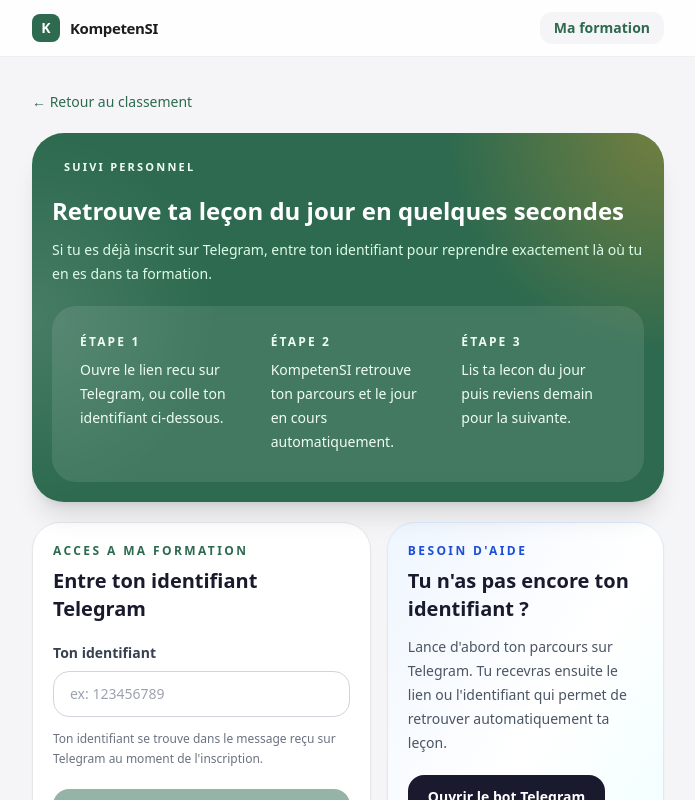
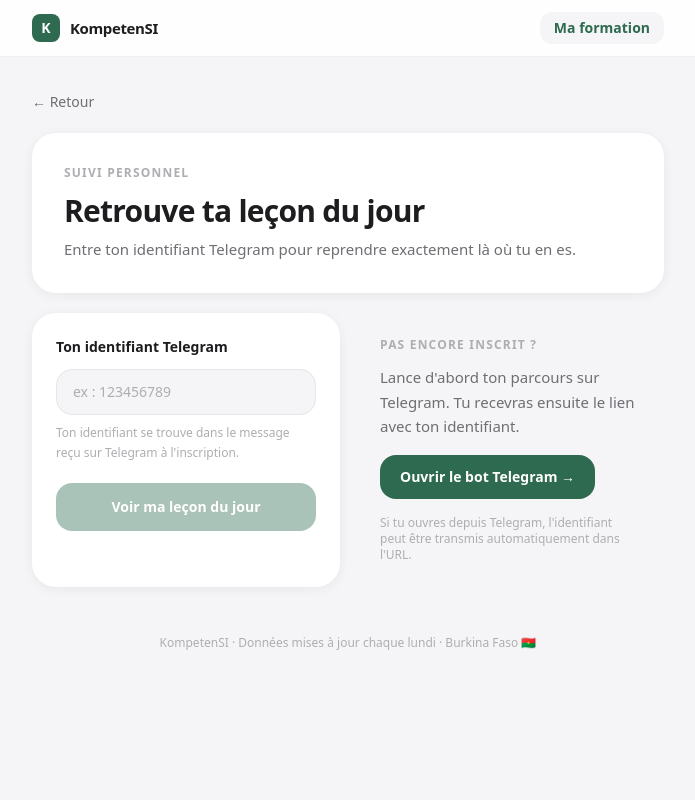
Before and after one commit to ytrulycom-debug/kompeten-si-app, a Next.js app: page /ma-formation in a window 1280 px wide. Shown: the top 800 px of the page, without its empty margins (292-987 px from the left). Built offline with nearby package versions, Linux system fonts and the light colour scheme.

Commit message:
design: apple redesign ma-formation page

```diff
--- a/app/ma-formation/page.tsx
+++ b/app/ma-formation/page.tsx
@@ -14,12 +14,6 @@
 }
 
 const JOUR_EMOJIS = ['🌱', '📖', '💡', '🛠️', '🔗', '🚀', '🏆']
-
-const ENTRY_STEPS = [
-  'Ouvre le lien recu sur Telegram, ou colle ton identifiant ci-dessous.',
-  'KompetenSI retrouve ton parcours et le jour en cours automatiquement.',
-  'Lis ta lecon du jour puis reviens demain pour la suivante.',
-]
 
 function MaFormationContent() {
   const [chatId, setChatId] = useState('')
@@ -71,117 +65,42 @@
 
   return (
     <div className="space-y-5">
+
       <Link
         href="/"
-        className="inline-flex items-center gap-1 text-sm font-medium text-brand-green hover:underline"
+        className="inline-flex items-center gap-1.5 text-sm font-medium text-apple-secondary transition hover:text-apple-text"
       >
-        ← Retour au classement
+        ← Retour
       </Link>
 
-      {!data && (
-        <section className="relative overflow-hidden rounded-[2rem] bg-brand-green p-5 text-white shadow-xl">
-          <div className="absolute inset-0 bg-[radial-gradient(circle_at_top_right,_rgba(245,166,35,0.35),_transparent_30%),radial-gradient(circle_at_left,_rgba(255,255,255,0.12),_transparent_28%)]" />
-          <div className="relative">
-            <p className="inline-flex rounded-full bg-white/14 px-3 py-1 text-[11px] font-semibold uppercase tracking-[0.2em] text-green-50">
+      {/* Intro header */}
+      {!data && !loading && (
+        <div className="rounded-3xl bg-white p-6 shadow-card sm:p-8">
+          <p className="text-xs font-semibold uppercase tracking-widest text-apple-tertiary">
             Suivi personnel
           </p>
-            <h2 className="mt-4 text-2xl font-extrabold leading-tight">
-              Retrouve ta leçon du jour en quelques secondes
-            </h2>
-            <p className="mt-3 text-sm leading-6 text-green-100">
-              Si tu es déjà inscrit sur Telegram, entre ton identifiant pour reprendre
-              exactement là où tu en es dans ta formation.
-            </p>
-            <div className="mt-5 grid gap-3 rounded-3xl bg-white/10 p-4 backdrop-blur-sm sm:grid-cols-3">
-              {ENTRY_STEPS.map((step, index) => (
-                <div key={step} className="rounded-2xl bg-white/8 p-3">
-                  <p className="text-xs font-semibold uppercase tracking-[0.18em] text-green-50">
-                    Étape {index + 1}
-                  </p>
-                  <p className="mt-2 text-sm leading-6 text-green-50">{step}</p>
-                </div>
-              ))}
-            </div>
-          </div>
-        </section>
-      )}
-
-      {loading && !data && (
-        <div className="rounded-[1.75rem] border border-brand-green/10 bg-white/80 py-16 text-center shadow-sm backdrop-blur">
-          <div className="mx-auto mb-4 h-10 w-10 animate-spin rounded-full border-4 border-brand-green border-t-transparent" />
-          <p className="text-sm font-semibold text-gray-700">
-            Chargement de ta formation...
-          </p>
-          <p className="mt-1 text-sm text-gray-500">
-            Nous retrouvons ton parcours et ta leçon du jour.
+          <h1 className="mt-3 text-2xl font-black tracking-tight text-apple-text sm:text-3xl">
+            Retrouve ta leçon du jour
+          </h1>
+          <p className="mt-2 text-[15px] leading-relaxed text-apple-secondary">
+            Entre ton identifiant Telegram pour reprendre exactement là où tu en es.
           </p>
         </div>
       )}
 
-      {!loading && !data && !chatIdFromUrl && (
-        <section className="grid gap-4 sm:grid-cols-[1.1fr_0.9fr]">
-          <form
-            onSubmit={handleSubmit}
-            className="rounded-[1.75rem] border border-gray-200 bg-white p-5 shadow-sm"
-          >
-            <p className="text-xs font-semibold uppercase tracking-[0.2em] text-brand-green">
-              Acces a ma formation
+      {/* Loading */}
+      {loading && (
+        <div className="flex flex-col items-center py-20 text-center">
+          <div className="h-8 w-8 animate-spin rounded-full border-[3px] border-brand-green border-t-transparent" />
+          <p className="mt-4 text-sm font-medium text-apple-secondary">
+            Chargement de ta formation…
           </p>
-            <h3 className="mt-2 text-xl font-bold text-brand-dark">
-              Entre ton identifiant Telegram
-            </h3>
-            <label className="mt-5 block text-sm font-semibold text-gray-700">
-              Ton identifiant
-            </label>
-            <input
-              type="text"
-              value={chatId}
-              onChange={(e) => setChatId(e.target.value)}
-              placeholder="ex: 123456789"
-              className="mt-2 w-full rounded-2xl border border-gray-300 px-4 py-3 text-sm focus:outline-none focus:ring-2 focus:ring-brand-green"
-            />
-            <p className="mt-3 text-xs leading-5 text-gray-500">
-              Ton identifiant se trouve dans le message reçu sur Telegram au moment
-              de l'inscription.
-            </p>
-            <button
-              type="submit"
-              disabled={loading || !chatId.trim()}
-              className="mt-5 w-full rounded-2xl bg-brand-green py-3 text-sm font-bold text-white transition hover:bg-green-800 disabled:opacity-50"
-            >
-              Voir ma formation du jour
-            </button>
-          </form>
-
-          <div className="rounded-[1.75rem] border border-blue-100 bg-gradient-to-br from-blue-50 via-white to-cyan-50 p-5 shadow-sm">
-            <p className="text-xs font-semibold uppercase tracking-[0.2em] text-blue-700">
-              Besoin d'aide
-            </p>
-            <h3 className="mt-2 text-xl font-bold text-brand-dark">
-              Tu n'as pas encore ton identifiant ?
-            </h3>
-            <p className="mt-3 text-sm leading-6 text-gray-600">
-              Lance d'abord ton parcours sur Telegram. Tu recevras ensuite le lien
-              ou l'identifiant qui permet de retrouver automatiquement ta leçon.
-            </p>
-            <a
-              href="https://t.me/Kompetensi12bot"
-              target="_blank"
-              rel="noopener noreferrer"
-              className="mt-5 inline-flex items-center justify-center rounded-2xl bg-brand-dark px-5 py-3 text-sm font-bold text-white transition hover:brightness-95"
-            >
-              Ouvrir le bot Telegram
-            </a>
-            <div className="mt-4 rounded-2xl bg-white/80 p-4 text-sm text-gray-600 shadow-sm">
-              Astuce: si tu ouvres ce lien depuis Telegram, l'identifiant peut être
-              transmis automatiquement dans l'URL.
         </div>
-          </div>
-        </section>
       )}
 
+      {/* Error */}
       {erreur && (
-        <div className="rounded-[1.5rem] border border-red-200 bg-red-50 p-4">
+        <div className="rounded-3xl border border-red-100 bg-red-50 p-5">
           <p className="text-sm font-semibold text-red-700">{erreur}</p>
           <a
             href="https://t.me/Kompetensi12bot"
@@ -194,117 +113,155 @@
         </div>
       )}
 
+      {/* Form */}
+      {!loading && !data && !chatIdFromUrl && (
+        <div className="grid gap-4 sm:grid-cols-2">
+          <form
+            onSubmit={handleSubmit}
+            className="rounded-3xl bg-white p-6 shadow-card"
+          >
+            <label className="block text-sm font-semibold text-apple-text">
+              Ton identifiant Telegram
+            </label>
+            <input
+              type="text"
+              value={chatId}
+              onChange={(e) => setChatId(e.target.value)}
+              placeholder="ex : 123456789"
+              className="mt-3 w-full rounded-2xl border border-apple-separator bg-apple-bg px-4 py-3 text-sm text-apple-text placeholder-apple-tertiary outline-none transition focus:border-brand-green focus:ring-2 focus:ring-brand-green/20"
+            />
+            <p className="mt-2 text-xs leading-5 text-apple-tertiary">
+              Ton identifiant se trouve dans le message reçu sur Telegram à l&apos;inscription.
+            </p>
+            <button
+              type="submit"
+              disabled={loading || !chatId.trim()}
+              className="mt-5 w-full rounded-2xl bg-brand-green py-3.5 text-sm font-bold text-white transition hover:bg-green-800 disabled:opacity-40"
+            >
+              Voir ma leçon du jour
+            </button>
+          </form>
+
+          <div className="rounded-3xl bg-apple-bg p-6">
+            <p className="text-xs font-semibold uppercase tracking-widest text-apple-tertiary">
+              Pas encore inscrit ?
+            </p>
+            <p className="mt-3 text-[15px] leading-relaxed text-apple-secondary">
+              Lance d&apos;abord ton parcours sur Telegram. Tu recevras ensuite le lien avec ton identifiant.
+            </p>
+            <a
+              href="https://t.me/Kompetensi12bot"
+              target="_blank"
+              rel="noopener noreferrer"
+              className="mt-4 inline-flex items-center gap-2 rounded-2xl bg-brand-green px-5 py-3 text-sm font-bold text-white transition hover:bg-green-800"
+            >
+              Ouvrir le bot Telegram →
+            </a>
+            <p className="mt-4 text-xs text-apple-tertiary">
+              Si tu ouvres depuis Telegram, l&apos;identifiant peut être transmis automatiquement dans l&apos;URL.
+            </p>
+          </div>
+        </div>
+      )}
+
+      {/* Lesson data */}
       {data && (
         <div className="space-y-4">
-          <section className="relative overflow-hidden rounded-[2rem] bg-brand-green p-5 text-white shadow-xl">
-            <div className="absolute inset-0 bg-[radial-gradient(circle_at_top_right,_rgba(245,166,35,0.35),_transparent_30%),radial-gradient(circle_at_left,_rgba(255,255,255,0.12),_transparent_28%)]" />
-            <div className="relative">
-              <p className="inline-flex rounded-full bg-white/14 px-3 py-1 text-[11px] font-semibold uppercase tracking-[0.2em] text-green-50">
+
+          {/* Progress header */}
+          <section className="rounded-3xl bg-white p-6 shadow-card">
+            <div className="flex items-start justify-between gap-3">
+              <div>
+                <p className="text-xs font-semibold uppercase tracking-widest text-apple-tertiary">
                   {data.semaine}
                 </p>
-              <h2 className="mt-4 text-2xl font-extrabold leading-tight">
+                <h2 className="mt-2 text-2xl font-black tracking-tight text-apple-text">
                   {data.competence}
                 </h2>
-              <p className="mt-2 text-sm leading-6 text-green-100">
-                {data.nb_offres} offre{data.nb_offres > 1 ? 's' : ''} cette semaine.
-                Tu es actuellement au Jour {data.jour_actuel} sur 7.
+                <p className="mt-1 text-sm text-apple-secondary">
+                  {data.nb_offres} offre{data.nb_offres > 1 ? 's' : ''} cette semaine
                 </p>
-
-              <div className="mt-5 rounded-3xl bg-white/10 p-4 backdrop-blur-sm">
-                <div className="flex items-center gap-3">
-                  <span className="rounded-full bg-white px-3 py-1 text-sm font-bold text-brand-green">
+              </div>
+              <span className="shrink-0 rounded-full bg-brand-green px-3 py-1.5 text-sm font-bold text-white">
                 Jour {data.jour_actuel} / 7
               </span>
-                  <div className="h-2 flex-1 rounded-full bg-green-900">
-                    <div
-                      className="h-2 rounded-full bg-white transition-all duration-500"
-                      style={{ width: `${(data.jour_actuel / 7) * 100}%` }}
-                    />
             </div>
-                  <span className="text-xs text-green-100">
-                    {data.jour_actuel === 7 ? 'Terminé' : `${7 - data.jour_actuel} jours restants`}
-                  </span>
-                </div>
-                <div className="mt-3 flex gap-1.5">
+            <div className="mt-5">
+              <div className="flex gap-1">
                 {Array.from({ length: 7 }, (_, i) => (
                   <div
                     key={i}
-                      className={`h-1.5 flex-1 rounded-full ${
-                        i < data.jour_actuel ? 'bg-white' : 'bg-green-800'
+                    className={`h-1.5 flex-1 rounded-full transition-all ${
+                      i < data.jour_actuel ? 'bg-brand-green' : 'bg-apple-separator'
                     }`}
                   />
                 ))}
               </div>
-              </div>
+              <p className="mt-2 text-xs text-apple-tertiary">
+                {data.jour_actuel === 7
+                  ? 'Formation terminée ✓'
+                  : `${7 - data.jour_actuel} jour${7 - data.jour_actuel > 1 ? 's' : ''} restant${7 - data.jour_actuel > 1 ? 's' : ''}`}
+              </p>
             </div>
           </section>
 
-          <section className="grid gap-4 sm:grid-cols-[1.12fr_0.88fr]">
-            <div className="overflow-hidden rounded-[1.75rem] border border-gray-200 bg-white shadow-sm">
-              <div className="flex items-center gap-3 border-b border-gray-100 bg-gray-50 px-4 py-3">
+          {/* Content + sidebar */}
+          <div className="grid gap-4 sm:grid-cols-[1.2fr_0.8fr]">
+
+            <section className="overflow-hidden rounded-3xl bg-white shadow-card">
+              <div className="flex items-center gap-3 border-b border-apple-separator/50 px-5 py-4">
                 <span className="text-lg">{JOUR_EMOJIS[data.jour_actuel - 1] || '📌'}</span>
                 <div>
-                  <p className="text-sm font-semibold text-gray-800">
+                  <p className="text-sm font-bold text-apple-text">
                     Jour {data.jour_actuel} — Leçon du jour
                   </p>
-                  <p className="text-xs text-gray-500">
-                    Prends ton temps et avance à ton rythme.
-                  </p>
+                  <p className="text-xs text-apple-secondary">Prends ton temps.</p>
                 </div>
               </div>
               <div className="p-5">
                 <MarkdownContent text={data.contenu_du_jour} />
               </div>
-            </div>
+            </section>
 
             <div className="space-y-4">
-              <div className="rounded-[1.75rem] border border-amber-200 bg-gradient-to-br from-amber-50 via-white to-orange-50 p-5 shadow-sm">
-                <p className="text-xs font-semibold uppercase tracking-[0.2em] text-amber-700">
+              <div className="rounded-3xl bg-white p-5 shadow-card">
+                <p className="text-xs font-semibold uppercase tracking-widest text-apple-tertiary">
                   Rythme conseillé
                 </p>
-                <div className="mt-4 space-y-3">
-                  <div className="rounded-2xl bg-white/80 p-4 shadow-sm">
-                    <p className="text-sm font-semibold text-gray-800">1. Lis la leçon</p>
-                    <p className="mt-1 text-sm leading-6 text-gray-600">
-                      Consacre 20 à 30 minutes à lire calmement le contenu du jour.
-                    </p>
+                <div className="mt-4 space-y-4">
+                  {[
+                    { n: '1', title: 'Lis la leçon', desc: '20–30 min, calmement.' },
+                    { n: '2', title: 'Applique une idée', desc: 'Un exercice ou une réflexion.' },
+                    { n: '3', title: 'Reviens demain', desc: 'Pas à pas.' },
+                  ].map(({ n, title, desc }) => (
+                    <div key={n} className="flex gap-3">
+                      <span className="flex h-6 w-6 shrink-0 items-center justify-center rounded-full bg-apple-bg text-xs font-bold text-apple-secondary">
+                        {n}
+                      </span>
+                      <div>
+                        <p className="text-sm font-semibold text-apple-text">{title}</p>
+                        <p className="text-xs text-apple-secondary">{desc}</p>
                       </div>
-                  <div className="rounded-2xl bg-white/80 p-4 shadow-sm">
-                    <p className="text-sm font-semibold text-gray-800">2. Applique une idée</p>
-                    <p className="mt-1 text-sm leading-6 text-gray-600">
-                      Essaie au moins un exercice, une action ou une réflexion concrète.
-                    </p>
                     </div>
-                  <div className="rounded-2xl bg-white/80 p-4 shadow-sm">
-                    <p className="text-sm font-semibold text-gray-800">3. Reviens demain</p>
-                    <p className="mt-1 text-sm leading-6 text-gray-600">
-                      La progression est pensée pour t'aider à avancer pas à pas.
-                    </p>
-                  </div>
+                  ))}
                 </div>
               </div>
 
               {data.jour_actuel < 7 ? (
-                <div className="rounded-[1.75rem] border border-yellow-200 bg-yellow-50 p-5 text-center shadow-sm">
-                  <p className="text-sm font-semibold text-yellow-800">
-                    Reviens demain pour le Jour {data.jour_actuel + 1}
-                  </p>
-                  <p className="mt-2 text-sm leading-6 text-yellow-700">
-                    Tu recevras un rappel ou un lien sur Telegram à 8h chaque matin.
+                <div className="rounded-3xl bg-apple-bg p-5 text-center">
+                  <p className="text-sm font-semibold text-apple-text">Reviens demain</p>
+                  <p className="mt-1 text-xs text-apple-secondary">
+                    Jour {data.jour_actuel + 1} t&apos;attendra à 8h sur Telegram.
                   </p>
                 </div>
               ) : (
-                <div className="rounded-[1.75rem] border border-green-300 bg-green-50 p-5 text-center shadow-sm">
-                  <p className="text-lg font-bold text-brand-green">
-                    🎉 Formation terminée !
-                  </p>
-                  <p className="mt-2 text-sm leading-6 text-green-700">
-                    Tu as parcouru les 7 jours de {data.competence}. Bravo pour ta constance.
-                  </p>
+                <div className="rounded-3xl bg-brand-green p-5 text-center text-white">
+                  <p className="text-lg font-black">🎉 Terminé !</p>
+                  <p className="mt-1 text-sm text-green-100">7 jours complétés. Bravo.</p>
                 </div>
               )}
             </div>
-          </section>
+          </div>
 
           <button
             onClick={() => {
@@ -313,12 +270,13 @@
               setChatIdFromUrl('')
               setErreur(null)
             }}
-            className="block w-full text-center text-xs text-gray-400 transition hover:text-gray-600"
+            className="block w-full text-center text-xs text-apple-tertiary transition hover:text-apple-secondary"
           >
             Utiliser un autre identifiant
           </button>
         </div>
       )}
+
     </div>
   )
 }
```
Lines whose indentation alone changed are shown as unchanged.
